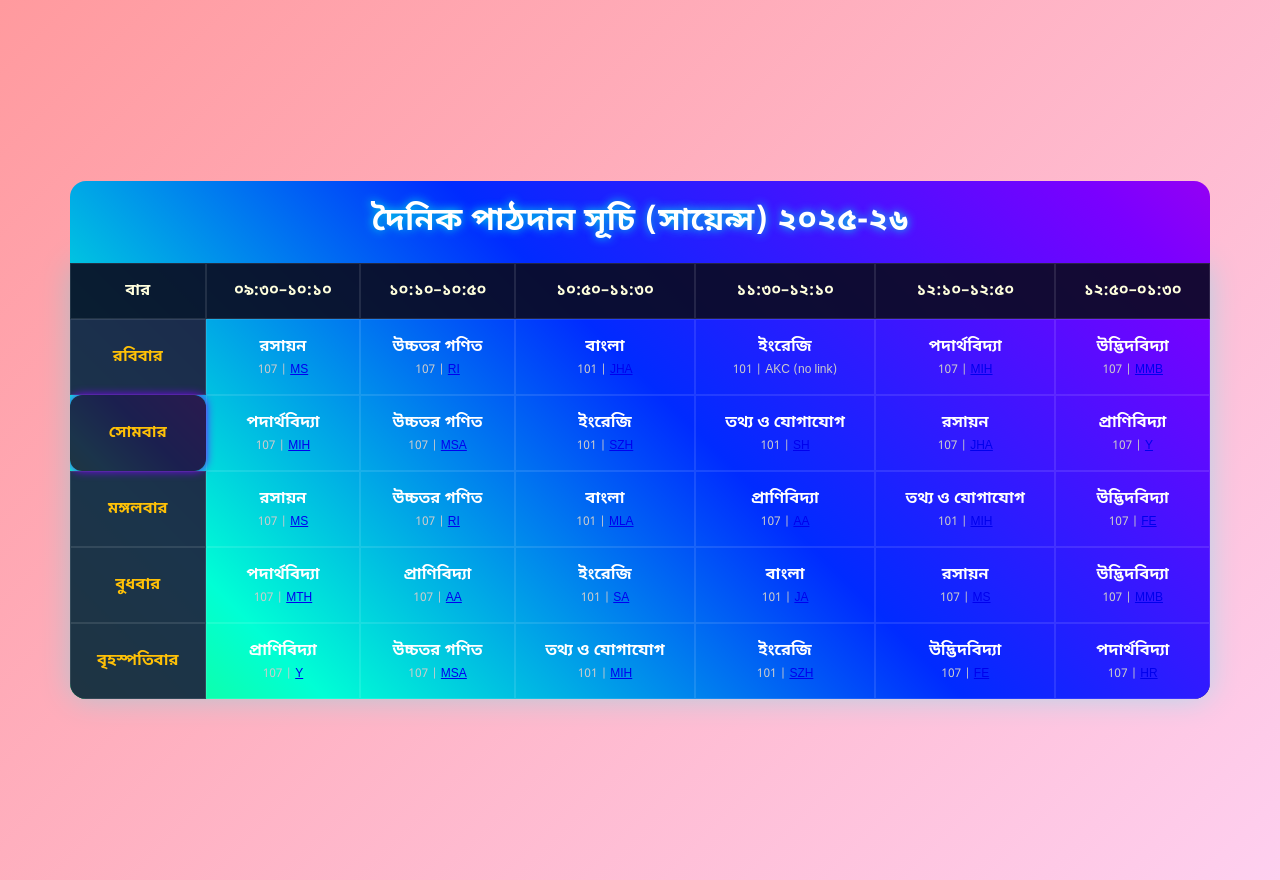
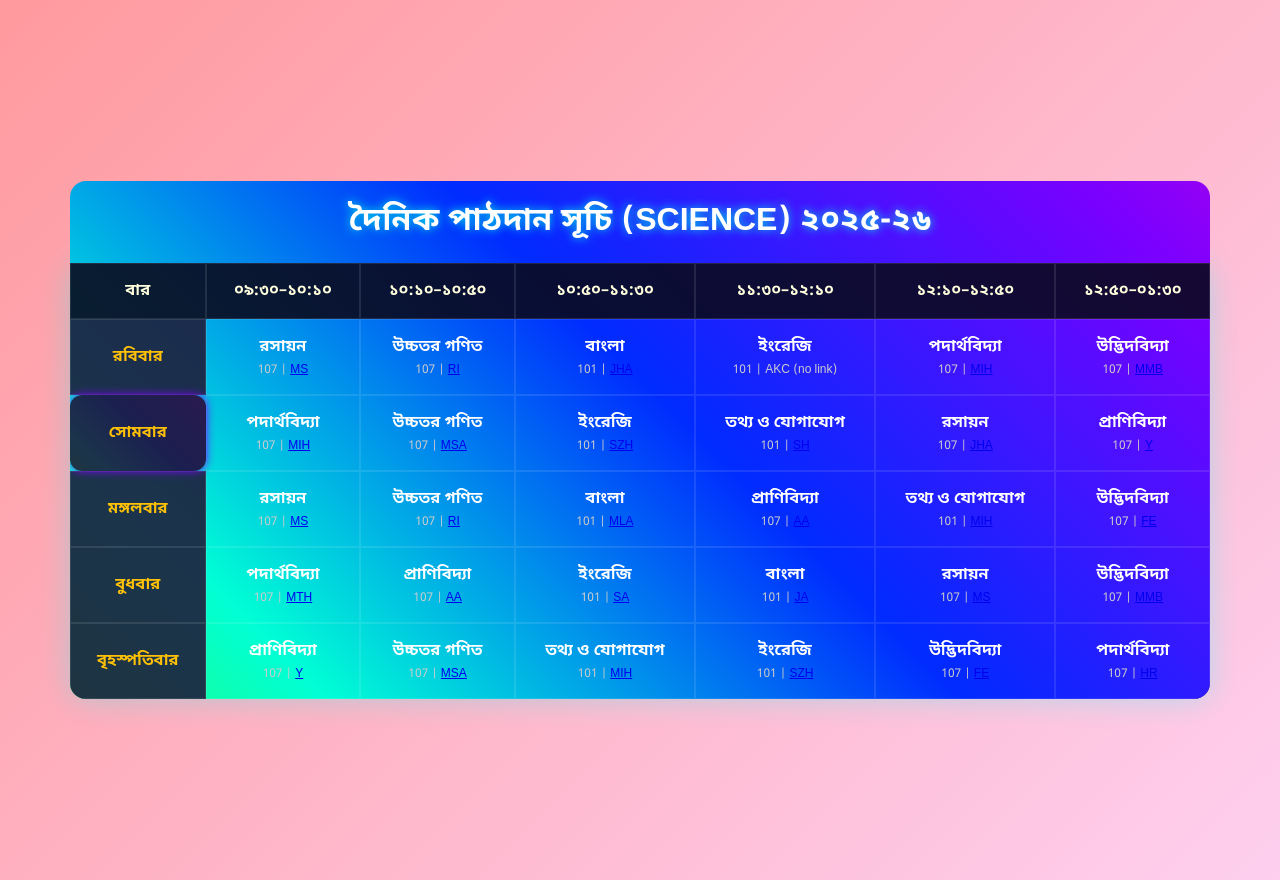
Before and after one commit to emoneditz/Routine-made-by-Emon, a plain HTML site: page index.html in a window 1280 px wide. Drawn offline with Linux system fonts and the light colour scheme.

Commit message:
Update index.html

```diff
--- a/index.html
+++ b/index.html
@@ -40,7 +40,7 @@
 <body>
   <div class="container">
     <table id="routine">
-      <caption>দৈনিক পাঠদান সূচি (সায়েন্স) ২০২৫-২৬</caption>
+      <caption>দৈনিক পাঠদান সূচি (SCIENCE) ২০২৫-২৬</caption>
       <thead>
         <tr><th>বার</th><th>০৯:৩০–১০:১০</th><th>১০:১০–১০:৫০</th><th>১০:৫০–১১:৩০</th><th>১১:৩০–১২:১০</th><th>১২:১০–১২:৫০</th><th>১২:৫০–০১:৩০</th></tr>
       </thead>
```
